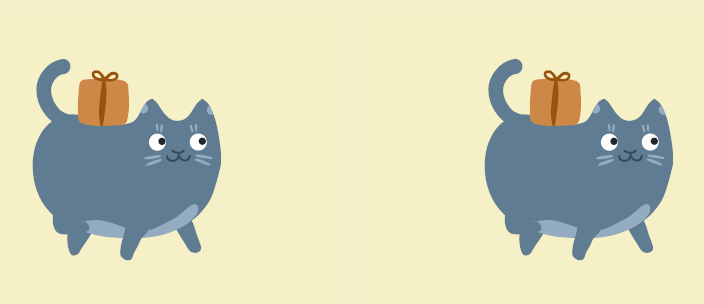
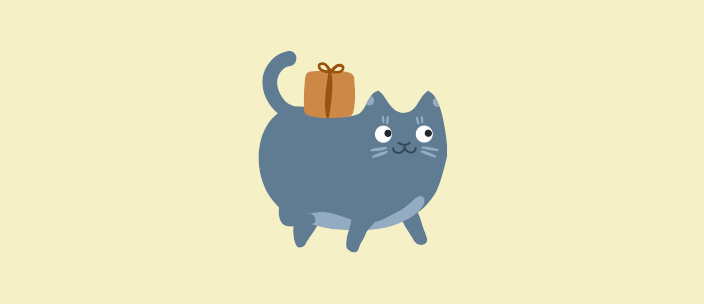
Before and after one commit to esterk760/Happy-Birthday, a plain HTML site: page index.html in a window 1280 px wide. Shown: the part 155-459 px from the top of the page, without its empty margins (288-992 px from the left). Drawn offline with nearby package versions, Linux system fonts and the light colour scheme; a web font is replaced by a local one.

Commit message:
Fix cat css

```diff
--- a/index.html
+++ b/index.html
@@ -21,7 +21,6 @@
     }
 
     .cat{
-        display: inline-block;
         margin: 20px;
         cursor: pointer;
     }
```
